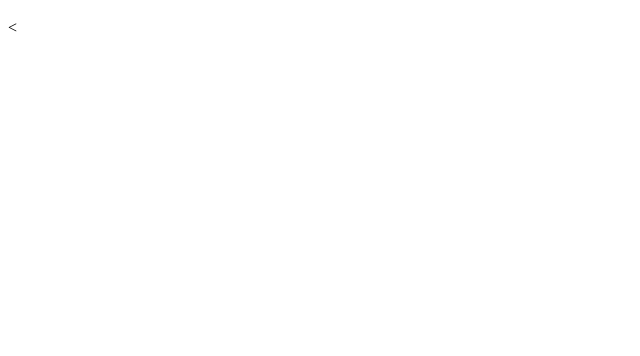
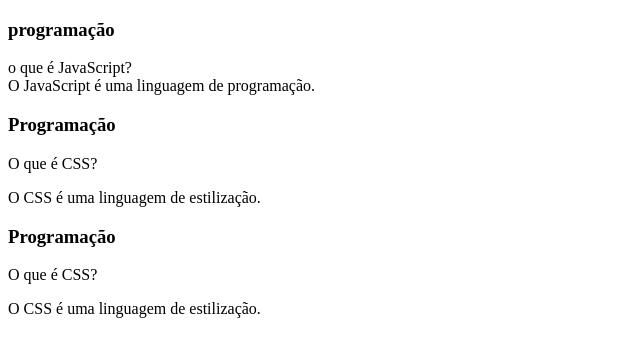
Before and after one commit to carollaynerosa/Cart-o-3tri, a plain HTML site: page Cart-o-3tri-main/index.html in a window 1280 px wide. Shown: the whole page, without its empty margins (0-640 px from the left). Drawn offline with Linux system fonts and the light colour scheme.

Commit message:
Add files via upload

```diff
--- a/Cart-o-3tri-main/index.html
+++ b/Cart-o-3tri-main/index.html
@@ -9,14 +9,43 @@
 </head>
 <body>
     <main>
-<h3>
+        <section id="container">
+            <article class="cartao">
+                <div class="cartao__conteudo">
+                    <h3>programação</h3>
+                    <div class="cartao__conteudo__pergunta">o que é JavaScript?</div>
+                    <div class="cartao__conteudo__responta">O JavaScript é uma linguagem de
+                        programação.
+                    </div>
+                </div>
+            </article>
+            <article>
+                <div>
+                    <h3>Programação</h3>
+                    <div>
+                        <p>O que é CSS?</p>
+                    </div>
+                    <div>
+                        <p>O CSS é uma linguagem de estilização.
 
+                        </p>
+                    </div>
+                </div>
+            </article>
+            <article>
+                <div>
+                    <h3>Programação</h3>
+                    <div>
+                        <p>O que é CSS?</p>
+                    </div>
+                    <div>
+                        <p>O CSS é uma linguagem de estilização.
+                        </p>
+                    </div>
+                </div>
+            </article>
+        </section>
+    </main>
 
-</h3>
-<div>
-
-</div>
-    </main>
-    <
 </body>
 </html>
```
